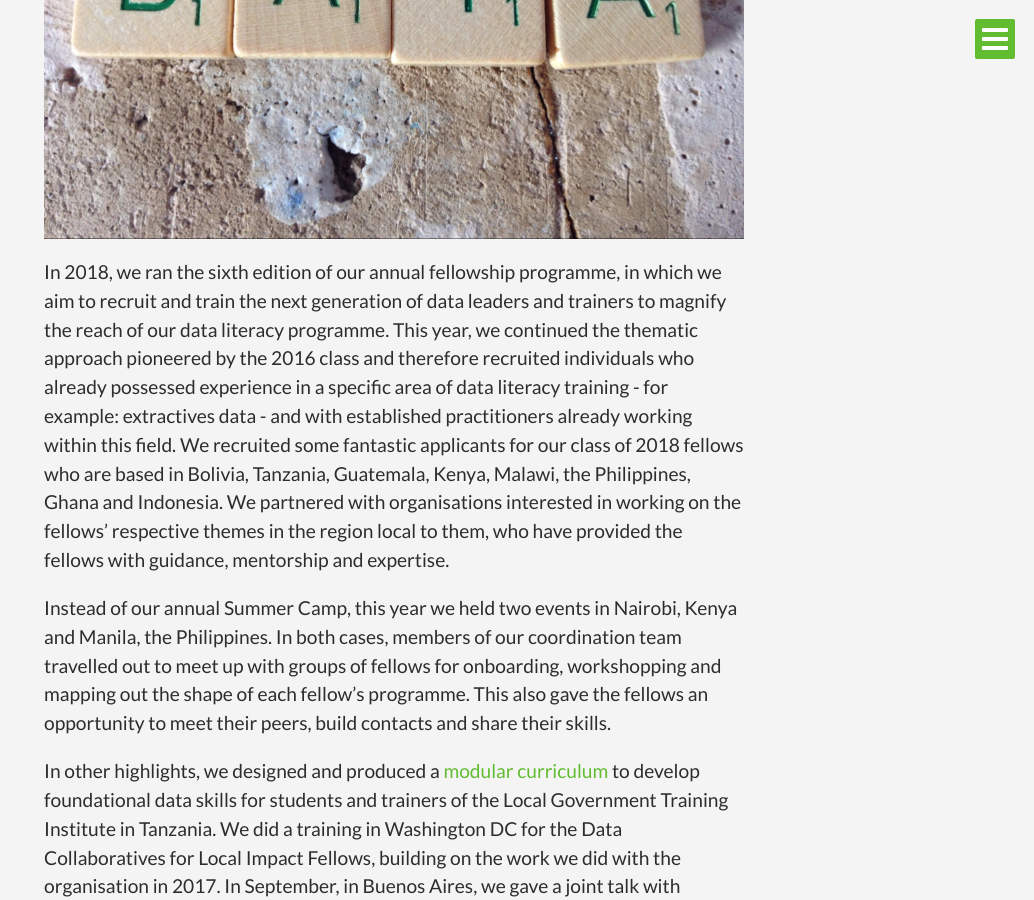
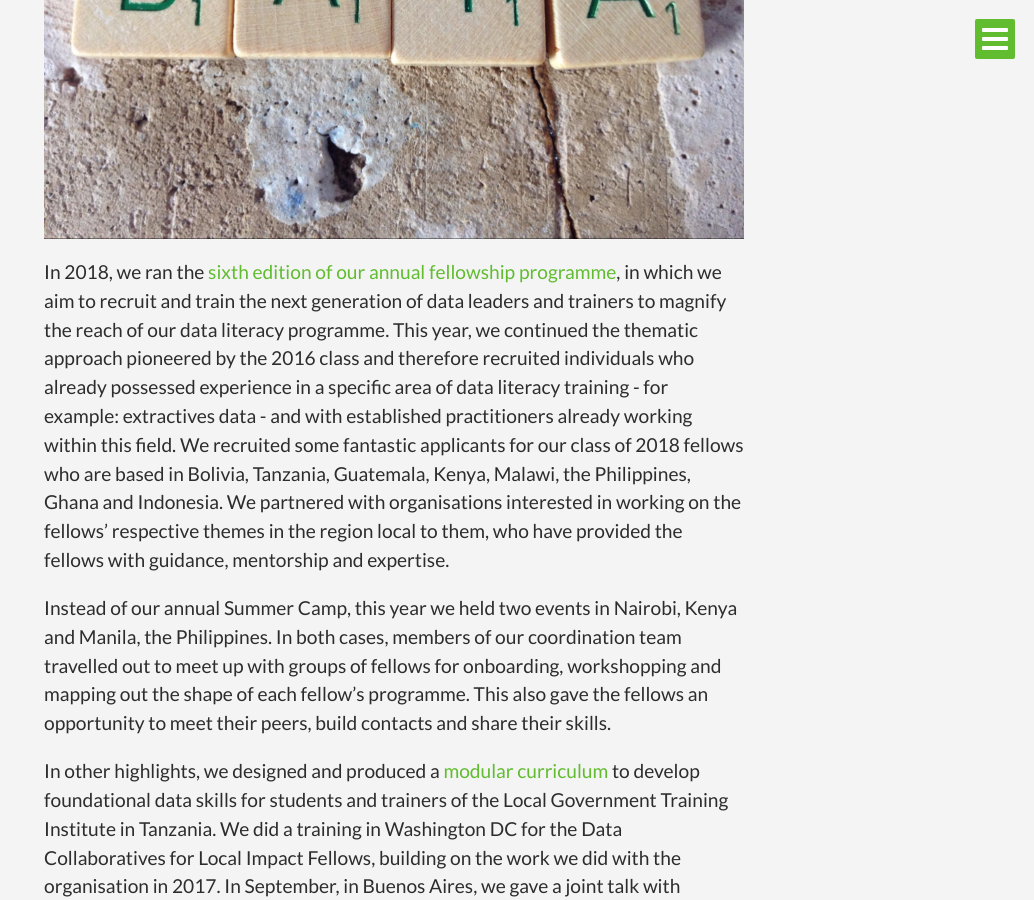
Before and after one commit to okfn/annual-report-2018, a Jekyll site: the page built from index.html, in a window 1280 px wide and 900 px high, scrolled down 4775 px. Shown: the whole window, without its empty margins (246-1280 px from the left). Built offline with Jekyll 4.4.1, drawn with Linux system fonts in a browser that asks for light colours; some web fonts are replaced; comment, search, counter and statistics services are not loaded.

Commit message:
Update content.yml
added link to SCODA 2018 fellowship programme

```diff
--- a/_data/content.yml
+++ b/_data/content.yml
@@ -38,7 +38,7 @@
 
     ![Data](img/data.jpg)
 
-     In 2018, we ran the sixth edition of our annual fellowship programme, in which we aim to recruit and train the next generation of data leaders and trainers to magnify the reach of our data literacy programme. This year, we continued the thematic approach pioneered by the 2016 class and therefore recruited individuals who already possessed experience in a specific area of data literacy training - for example: extractives data - and with established practitioners already working within this field. We recruited some fantastic applicants for our class of 2018 fellows who are based in Bolivia, Tanzania, Guatemala, Kenya, Malawi, the Philippines, Ghana and Indonesia. We partnered with organisations interested in working on the fellows’ respective themes in the region local to them, who have provided the fellows with guidance, mentorship and expertise.
+     In 2018, we ran the [sixth edition of our annual fellowship programme](https://schoolofdata.org/2018/06/22/introducing-the-2018-class-of-school-of-data-fellows/), in which we aim to recruit and train the next generation of data leaders and trainers to magnify the reach of our data literacy programme. This year, we continued the thematic approach pioneered by the 2016 class and therefore recruited individuals who already possessed experience in a specific area of data literacy training - for example: extractives data - and with established practitioners already working within this field. We recruited some fantastic applicants for our class of 2018 fellows who are based in Bolivia, Tanzania, Guatemala, Kenya, Malawi, the Philippines, Ghana and Indonesia. We partnered with organisations interested in working on the fellows’ respective themes in the region local to them, who have provided the fellows with guidance, mentorship and expertise.
 
     Instead of our annual Summer Camp, this year we held two events in Nairobi, Kenya and Manila, the Philippines. In both cases, members of our coordination team travelled out to meet up with groups of fellows for onboarding, workshopping and mapping out the shape of each fellow’s programme. This also gave the fellows an opportunity to meet their peers, build contacts and share their skills.
 
```
